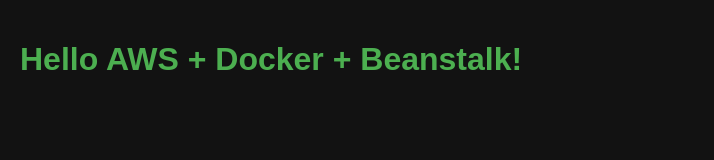
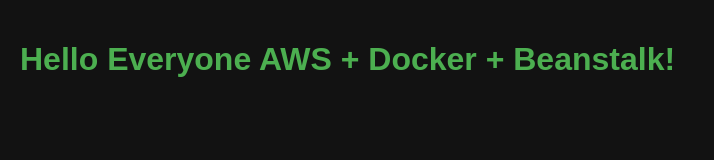
Before and after one commit to Guido737/s3-file-manager-docker, a website: page index.html in a window 1280 px wide. Shown: the whole page, without its empty margins (0-714 px from the left). Drawn offline with Linux system fonts and the light colour scheme.

Commit message:
Fix: update GitHub Actions workflow for Elastic Beanstalk deployment

```diff
--- a/index.html
+++ b/index.html
@@ -6,6 +6,6 @@
   <link rel="stylesheet" href="/styles.css" />
 </head>
 <body>
-  <h1>Hello AWS + Docker + Beanstalk!</h1>
+  <h1>Hello Everyone AWS + Docker + Beanstalk!</h1>
 </body>
 </html>
```
